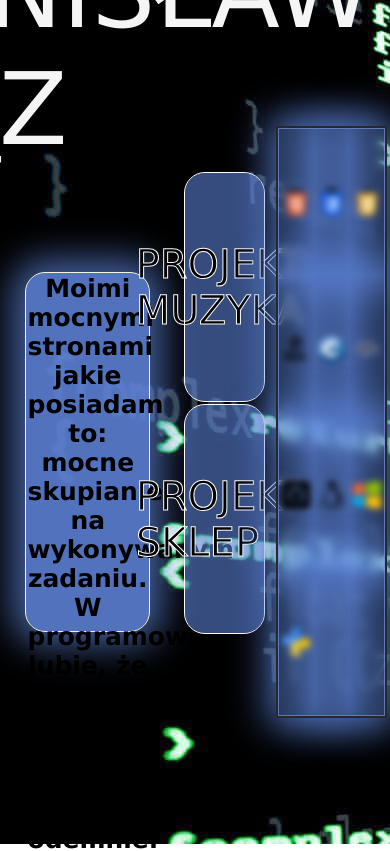
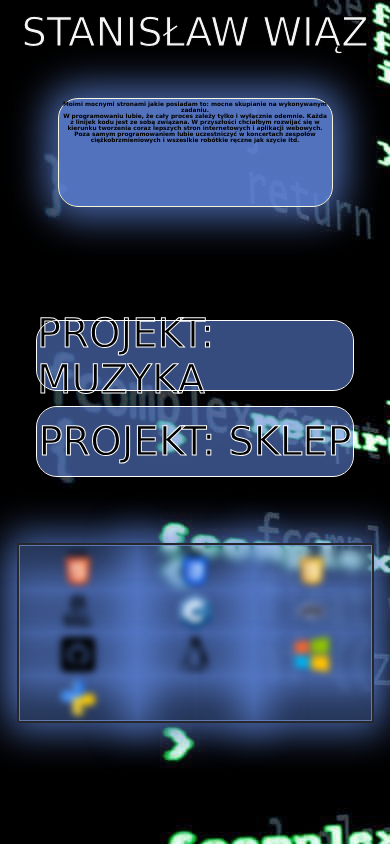
Before and after one commit to STRACHU0/STRACHU0.github.io, a plain HTML site: page index.html in a window 390 px wide. Shown: the top 851 px of the page. Drawn offline with Linux system fonts and the light colour scheme.

Commit message:
Refactor CSS styles for improved layout and design

```diff
--- a/style.css
+++ b/style.css
@@ -39,7 +39,8 @@ h2{
     margin: 1%;
 }
 h2{
-    font-size: 1.3em;
+
+    text-align: center;
 }
 #text{
     width: 70%;
@@ -47,7 +48,6 @@ h2{
     border: 1px solid beige;
     border-radius: 20px;
     text-align: center;
-    font-size: 1.2em;
     word-break:keep-all;
     background: rgba(95, 132, 219, 0.865);
 
@@ -134,10 +134,34 @@ img{
     -webkit-filter: blur(3.5px);
     transition: 0.14s filter linear;
 
-    width: 80%;
+    height: 80%;
 }
 img:hover{
     transition: 0.14s filter linear;
     -webkit-filter: blur(0px);
 
 }
+@media screen and (max-width: 767px) {
+    #lewo{
+        width: 100%;
+        height: 30%;
+        font-size: 1vw;
+    }
+    #imie{
+        font-size: 40px;
+    -webkit-text-stroke: 1px black;
+
+    }
+    #srodek{
+        width: 100%;
+        height: 30%;
+
+        font-size: 55%;
+    }
+    #prawo{
+        width: 100%;
+        height: 30%;
+        font-size: 55%;
+    }
+
+}
```
